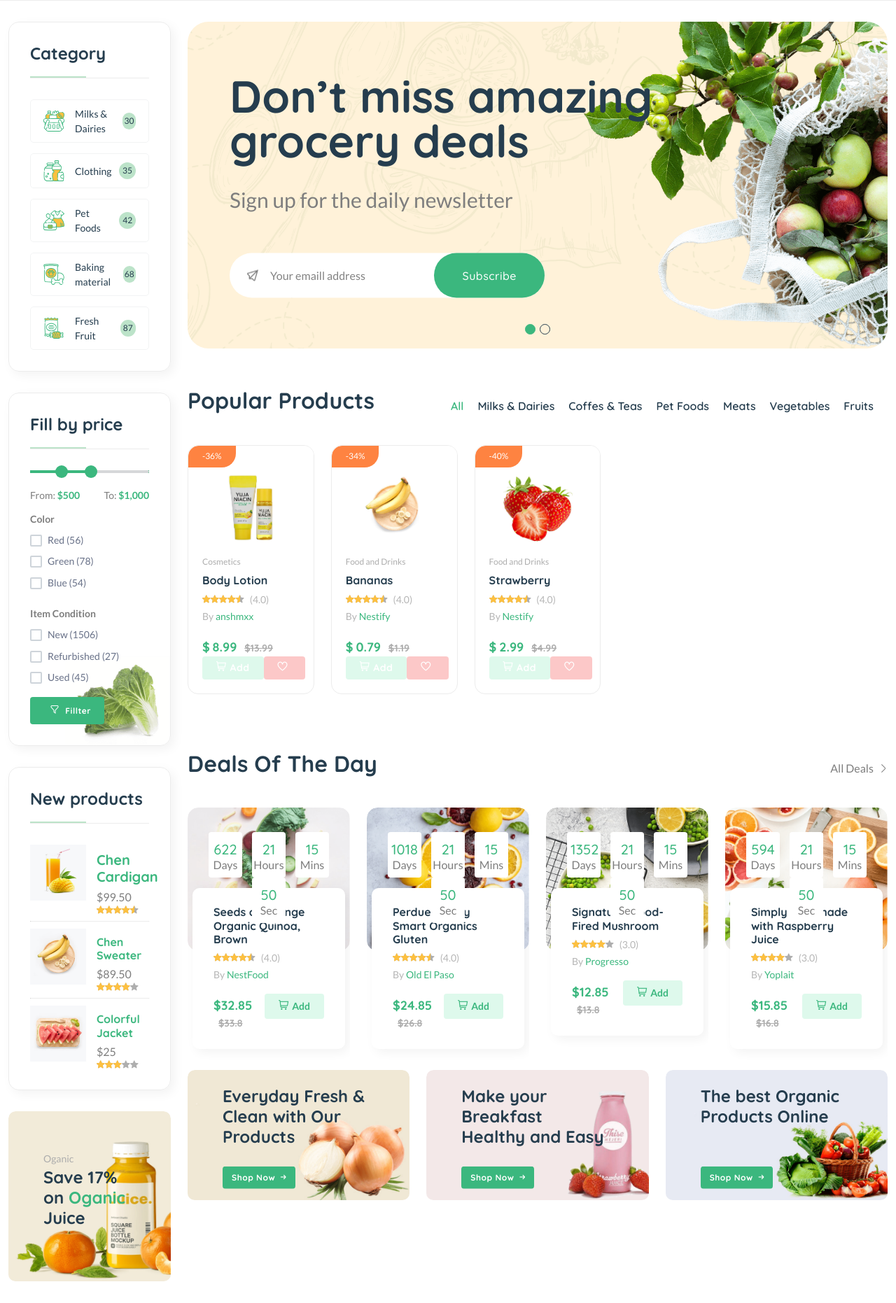
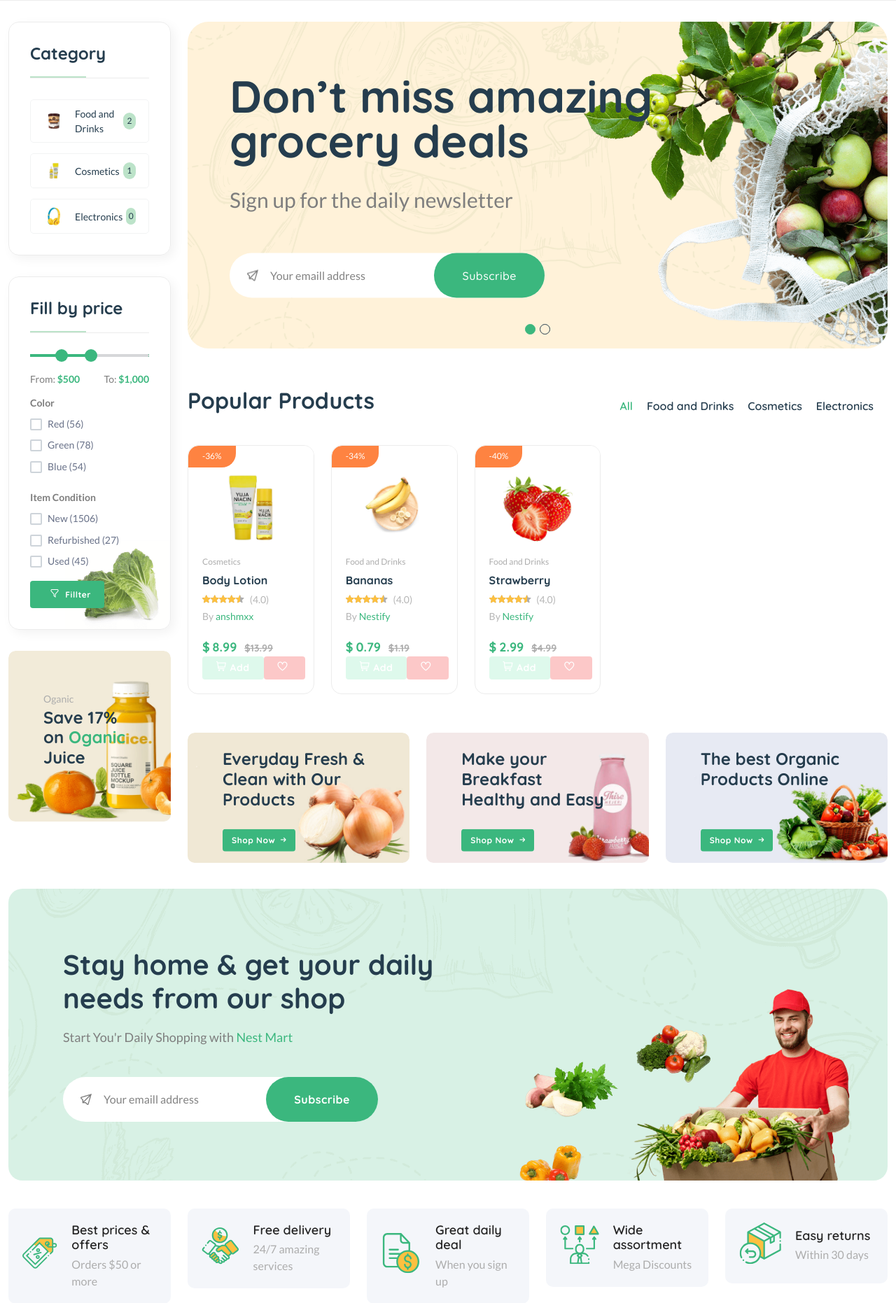
Before and after one commit to AnshMittal1811/ML-basedECommerceWebsite, a Django app: page / in a window 1280 px wide. Shown: the part 313-2175 px from the top of the page at 70% size. Run offline with Django 4.2, Linux system fonts and the light colour scheme; a user stored in the database is signed in; data comes from the database, SQL or seed files in the repository; both versions use the stored data as it was after the commit; parts of the project's set-up code (start-up, migrations or seed data) failed here and were passed over; some libraries are stand-ins or nearby versions.

Commit message:
Made changes to the UI

```diff
--- a/core/views.py
+++ b/core/views.py
@@ -40,10 +40,11 @@ def index(request):
 
 def product_list_view(request):
     products = Product.objects.filter(product_status="published")
-
+    tags = Product.tags.values_list('name', flat=True).distinct()
 
     context = {
-        "products": products
+        "products": products,
+        "tags": tags,
     }
     return render(request,
                   'core/product-list.html',
--- a/templates/core/index.html
+++ b/templates/core/index.html
@@ -44,10 +44,12 @@
                                 <li class="nav-item" role="presentation">
                                     <button class="nav-link active" id="nav-tab-one" data-bs-toggle="tab" data-bs-target="#tab-one" type="button" role="tab" aria-controls="tab-one" aria-selected="true">All</button>
                                 </li>
+                                {% for cat in categories %}
                                 <li class="nav-item" role="presentation">
-                                    <button class="nav-link" id="nav-tab-two" data-bs-toggle="tab" data-bs-target="#tab-two" type="button" role="tab" aria-controls="tab-two" aria-selected="false">Milks & Dairies</button>
+                                    <button class="nav-link" id="nav-tab-two" data-bs-toggle="tab" data-bs-target="#tab-two" type="button" role="tab" aria-controls="tab-two" aria-selected="false">{{cat.title}}</button>
                                 </li>
-                                <li class="nav-item" role="presentation">
+                                {% endfor %}
+                                <!-- <li class="nav-item" role="presentation">
                                     <button class="nav-link" id="nav-tab-three" data-bs-toggle="tab" data-bs-target="#tab-three" type="button" role="tab" aria-controls="tab-three" aria-selected="false">Coffes & Teas</button>
                                 </li>
                                 <li class="nav-item" role="presentation">
@@ -61,7 +63,7 @@
                                 </li>
                                 <li class="nav-item" role="presentation">
                                     <button class="nav-link" id="nav-tab-seven" data-bs-toggle="tab" data-bs-target="#tab-seven" type="button" role="tab" aria-controls="tab-seven" aria-selected="false">Fruits</button>
-                                </li>
+                                </li> -->
                             </ul>
                         </div>
                         <!--End nav-tabs-->
@@ -79,9 +81,11 @@
                                                     </a>
                                                 </div>
                                                 <div class="product-action-1">
-                                                    <a aria-label="Add To Wishlist" class="action-btn add-to-wishlist" data-product-item="{{ p.id }}" id="add-to-cart-btn"><i class="fi-rs-heart"></i></a>
-                                                    <a aria-label="Compare" class="action-btn" href="shop-compare.html"><i class="fi-rs-shuffle"></i></a>
-                                                    <a href="{% url 'core:product-detail' p.p_id %}" class="action-btn"><i class="fi-rs-eye"></i></a>
+                                                    <div class="d-flex">
+                                                        <a aria-label="Add To Wishlist" class="action-btn add-to-wishlist" data-product-item="{{ p.id }}" id="add-to-cart-btn"><i class="fi-rs-heart"></i></a>
+                                                        <a aria-label="Compare" class="action-btn" href="shop-compare.html"><i class="fi-rs-shuffle"></i></a>
+                                                        <a href="{% url 'core:product-detail' p.p_id %}" class="action-btn"><i class="fi-rs-eye"></i></a>
+                                                    </div>
                                                 </div>
                                                 <div class="product-badges product-badges-position product-badges-mrg">
                                                     <span class="hot" style="background:rgba(254, 124, 54, 0.94);">-{{ p.get_percentage|floatformat:0 }}%</span>
@@ -127,6 +131,8 @@
                                 </div>
                                 <!--End product-grid-4-->
                             </div>
+                            <!-- Adding everything here -->
+
                             <!--En tab one-->
                             <div class="tab-pane fade" id="tab-two" role="tabpanel" aria-labelledby="tab-two">
                                 <div class="row product-grid-4">
@@ -571,7 +577,7 @@
                                 </div>
                                 <!--End product-grid-4-->
                             </div>
-                            <!--En tab two-->
+                            <!-- En tab two-->
                             <div class="tab-pane fade" id="tab-three" role="tabpanel" aria-labelledby="tab-three">
                                 <div class="row product-grid-4">
                                     <div class="col-lg-1-5 col-md-4 col-12 col-sm-6">
@@ -2791,12 +2797,13 @@
                                 </div>
                                 <!--End product-grid-4-->
                             </div>
-                            <!--En tab seven-->
+                            <!--En tab seven -->
                         </div>
                         <!--End tab-content-->
                     </section>
                     <!--Products Tabs-->
-                    <section class="section-padding pb-5">
+                    <!-- Update the deals of the days -->
+                    <!-- <section class="section-padding pb-5">
                         <div class="section-title">
                             <h3 class="">Deals Of The Day</h3>
                             <a class="show-all" href="shop-grid-right.html">
@@ -2954,7 +2961,7 @@
                                 </div>
                             </div>
                         </div>
-                    </section>
+                    </section> -->
                     <!--End Deals-->
                     <section class="banners">
                         <div class="row">
@@ -2997,10 +3004,13 @@
                     <div class="sidebar-widget widget-category-2 mb-30">
                         <h5 class="section-title style-1 mb-30">Category</h5>
                         <ul>
+                            {% for cat in categories %}
                             <li>
-                                <a href="shop-grid-right.html"> <img src="{% static 'assets/imgs/theme/icons/category-1.svg' %}" alt="" />Milks & Dairies</a><span class="count">30</span>
+                                <a href="{% url 'core:category-product-list' cat.c_id %}"> <img src="{{ cat.image.url }}" alt="" />{{cat.title}}</a><span class="count">{{cat.category.count}}</span>
                             </li>
-                            <li>
+                            {% endfor %}
+
+                            <!-- <li>
                                 <a href="shop-grid-right.html"> <img src="{% static 'assets/imgs/theme/icons/category-2.svg' %}" alt="" />Clothing</a><span class="count">35</span>
                             </li>
                             <li>
@@ -3011,7 +3021,7 @@
                             </li>
                             <li>
                                 <a href="shop-grid-right.html"> <img src="{% static 'assets/imgs/theme/icons/category-5.svg' %}" alt="" />Fresh Fruit</a><span class="count">87</span>
-                            </li>
+                            </li> -->
                         </ul>
                     </div>
                     <!-- Fillter By Price -->
@@ -3054,8 +3064,14 @@
                         </div>
                         <a href="shop-grid-right.html" class="btn btn-sm btn-default"><i class="fi-rs-filter mr-5"></i> Fillter</a>
                     </div>
+
+                    <!-- ********************************************************** -->
+                    <!-- ********************************************************** -->
+                    <!-- ********************************************************** -->
+                    <!-- ********************************************************** -->
+                    <!-- Add Widgets Later -->
                     <!-- Product sidebar Widget -->
-                    <div class="sidebar-widget product-sidebar mb-30 p-30 bg-grey border-radius-10">
+                    <!-- <div class="sidebar-widget product-sidebar mb-30 p-30 bg-grey border-radius-10">
                         <h5 class="section-title style-1 mb-30">New products</h5>
                         <div class="single-post clearfix">
                             <div class="image">
@@ -3093,7 +3109,7 @@
                                 </div>
                             </div>
                         </div>
-                    </div>
+                    </div> -->
                     <div class="banner-img wow fadeIn mb-lg-0 animated d-lg-block d-none">
                         <img src="{% static 'assets/imgs/banner/banner-11.png' %}" alt="" />
                         <div class="banner-text">
@@ -3106,7 +3122,13 @@
                 </div>
             </div>
         </div>
-        <section class="popular-categories section-padding">
+
+        <!-- ********************************************************** -->
+        <!-- ********************************************************** -->
+        <!-- ********************************************************** -->
+        <!-- ********************************************************** -->
+        <!-- Add Popular Categories section later -->
+        <!-- <section class="popular-categories section-padding">
             <div class="container">
                 <div class="section-title">
                     <div class="title">
@@ -3208,9 +3230,15 @@
                     </div>
                 </div>
             </div>
-        </section>
+        </section> -->
         <!--End category slider-->
-        <section class="section-padding mb-30">
+
+        <!-- ********************************************************** -->
+        <!-- ********************************************************** -->
+        <!-- ********************************************************** -->
+        <!-- ********************************************************** -->
+        <!-- Add sliders for best deals -->
+        <!-- <section class="section-padding mb-30">
             <div class="container">
                 <div class="row">
                     <div class="col-xl-3 col-lg-4 col-md-6 mb-sm-5 mb-md-0">
@@ -3475,7 +3503,7 @@
                     </div>
                 </div>
             </div>
-        </section>
+        </section> -->
         <!--End 4 columns-->
     </main>
 
```
Also changed, not shown: templates/core/product-list.html (+15 -2 lines), db.sqlite3.
